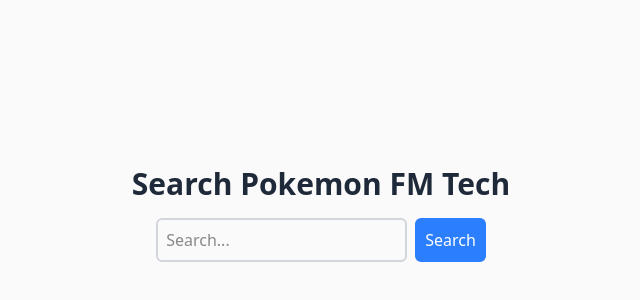
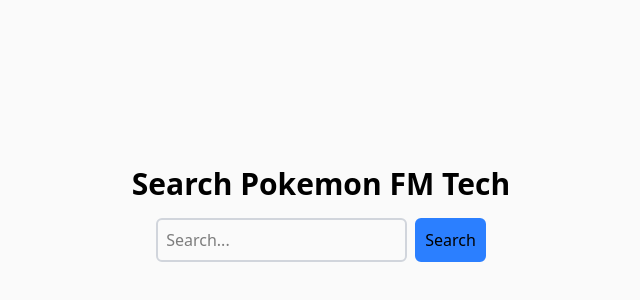
Before and after one commit to Chayatorn-Prukrattananapa/search-pokemon-fm-tech, a Next.js app: page / in a window 1280 px wide. Shown: the part 178-478 px from the top of the page, without its empty margins (319-959 px from the left). Built offline with nearby package versions, Linux system fonts and the light colour scheme.

Commit message:
Feat: Implement Function View Evolution Pokemon
Fix: Edit Pokemon card styles

```diff
--- a/src/components/PokemonCard.module.css
+++ b/src/components/PokemonCard.module.css
@@ -9,6 +9,9 @@
   text-align: center;
   box-shadow: 0 4px 8px rgba(0,0,0,0.1);
   transition: transform 0.2s ease-in-out;
+}
+*{
+  color: #000;
 }
 
 .title {
```
